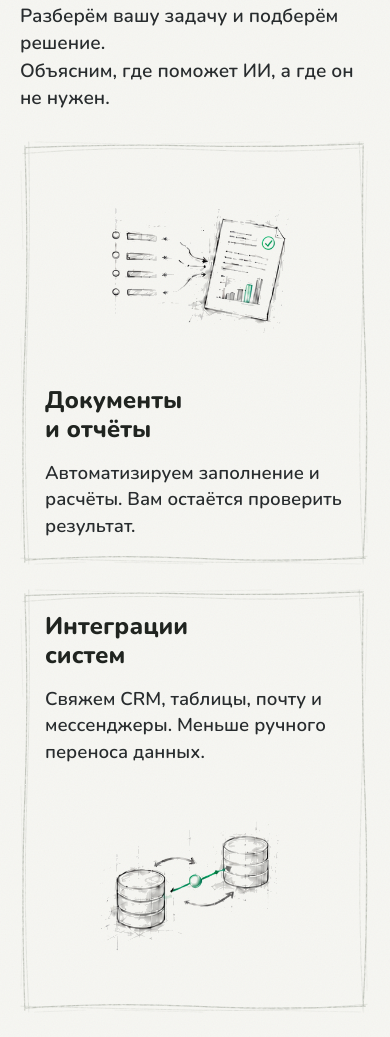
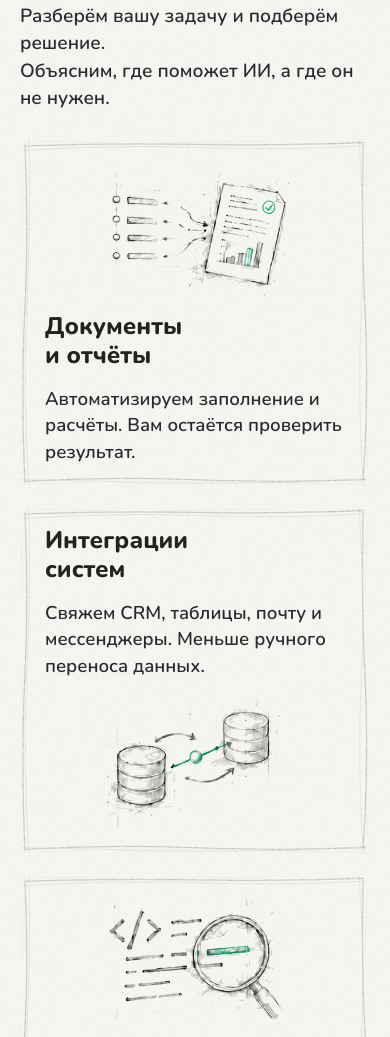
Before and after one commit to gushinets/mustship-site, a plain HTML site: page index.html in a window 390 px wide. Shown: the part 1248-2285 px from the top of the page. Drawn offline with Linux system fonts and the light colour scheme.

Commit message:
Make service cards compact around their content

```diff
--- a/index.html
+++ b/index.html
@@ -8,7 +8,7 @@
   <title>mustShip — Реализовать. Нельзя откладывать.</title>
   <link rel="icon" href="assets/favicon.svg" type="image/svg+xml">
   <link rel="stylesheet" href="assets/fonts.css">
-  <link rel="stylesheet" href="styles.css?v=fed7c06a338f">
+  <link rel="stylesheet" href="styles.css?v=0ec9c45a220b">
   <script src="app.js?v=067c96ec9178" defer></script>
 </head>
 <body>
--- a/styles.css
+++ b/styles.css
@@ -88,13 +88,13 @@ ul { padding: 0; list-style: none; }
 .services-grid { grid-column: 1 / -1; display: grid; grid-template-columns: repeat(5, minmax(0, 1fr)); gap: 14px; }
 .sketch-box { position: relative; border: calc(1 * var(--u)) solid #a2a59e; box-shadow: calc(-2 * var(--u)) calc(2 * var(--u)) 0 #81857d44, calc(2 * var(--u)) calc(-1 * var(--u)) 0 #95978d22; }
 .sketch-box::after { content: ''; position: absolute; inset: calc(2 * var(--u)); border: calc(.8 * var(--u)) solid #92988b77; pointer-events: none; transform: rotate(.5deg); filter: url(#pencil); }
-.service { display: grid; grid-template-rows: minmax(170px, 1fr) minmax(225px, 1.2fr); align-items: start; gap: 18px; min-width: 0; min-height: 440px; padding: 18px 16px; border-color: transparent; box-shadow: none; }
+.service { display: grid; grid-template-rows: auto auto; align-items: start; gap: 14px; min-width: 0; padding: 18px 16px; border-color: transparent; box-shadow: none; }
 .service::before { content: ''; position: absolute; inset: -2px; opacity: .42; background: url('assets/service-pencil-frame.svg') center / 100% 100% no-repeat; pointer-events: none; }
 .service::after { display: none; }
 .service-copy { grid-column: 1; grid-row: 1; min-width: 0; position: relative; }
 .service h3 { font-family: 'Nunito', sans-serif; font-size: clamp(22px, 1.85vw, 26px); line-height: 1.2; font-weight: 800; color: #202420; overflow-wrap: break-word; }
 .service p { margin-top: 18px; font-family: 'Nunito', sans-serif; font-size: clamp(17px, 1.4vw, 19.5px); font-weight: 600; line-height: 1.45; color: #282c2e; }
-.service .service-drawing { grid-column: 1; grid-row: 2; display: block; align-self: end; width: 100%; height: 100%; max-width: none; max-height: 185px; margin: 0; object-fit: contain; filter: none; transform: scale(.7); transform-origin: center; }
+.service .service-drawing { grid-column: 1; grid-row: 2; display: block; justify-self: center; align-self: end; width: 70%; height: 129.5px; max-width: none; margin: 0; object-fit: contain; filter: none; }
 .service:nth-child(odd) .service-copy { grid-row: 2; }
 .service:nth-child(odd) .service-drawing { grid-row: 1; align-self: start; }
 .sketch-accent { stroke: #27814b; }
@@ -103,7 +103,7 @@ ul { padding: 0; list-style: none; }
 }
 @media (max-width: 1179px) {
   .services-grid { grid-template-columns: repeat(3, minmax(0, 1fr)); gap: 20px; }
-  .service { padding: 22px; }
+  .service { padding: 18px 22px; }
   .service h3 { font-size: 24px; }
   .service p { font-size: 18px; }
 }
@@ -120,10 +120,10 @@ ul { padding: 0; list-style: none; }
   .services-title { width: min(100%, 340px); }
   .services-intro { font-size: 19px; }
   .services-grid { gap: 22px; }
-  .service { grid-template-rows: auto auto; min-height: 0; gap: 22px; padding: 24px; }
+  .service { padding: 18px 24px; }
   .service h3 { font-size: 24px; }
   .service p { font-size: 18.5px; margin-top: 16px; }
-  .service .service-drawing { justify-self: center; align-self: center; width: 90%; height: auto; aspect-ratio: 1.35; max-height: 200px; }
+  .service .service-drawing { align-self: center; width: 63%; height: auto; aspect-ratio: 1.35; max-height: 140px; }
 }
 .projects { padding: calc(82 * var(--u)) calc(22 * var(--u)) calc(28 * var(--u)) calc(29 * var(--u)); background-color: #172023; background-image: repeating-linear-gradient(0deg, #ffffff06 0 calc(1 * var(--u)), transparent calc(1 * var(--u)) calc(19 * var(--u))), repeating-linear-gradient(90deg, #ffffff06 0 calc(1 * var(--u)), transparent calc(1 * var(--u)) calc(19 * var(--u))), repeating-linear-gradient(0deg, transparent 0 calc(5 * var(--u)), #ffffff02 calc(5 * var(--u)) calc(6 * var(--u))); color: #e6e9e9; box-shadow: 0 -2px 3px #20262822, 0 2px 2px #20262855; }
 .projects-title { position: absolute; top: calc(15 * var(--u)); left: calc(35 * var(--u)); width: calc(240 * var(--u)); height: calc(55 * var(--u)); font-size: calc(40 * var(--u)); color: #edf2ef; }
```
